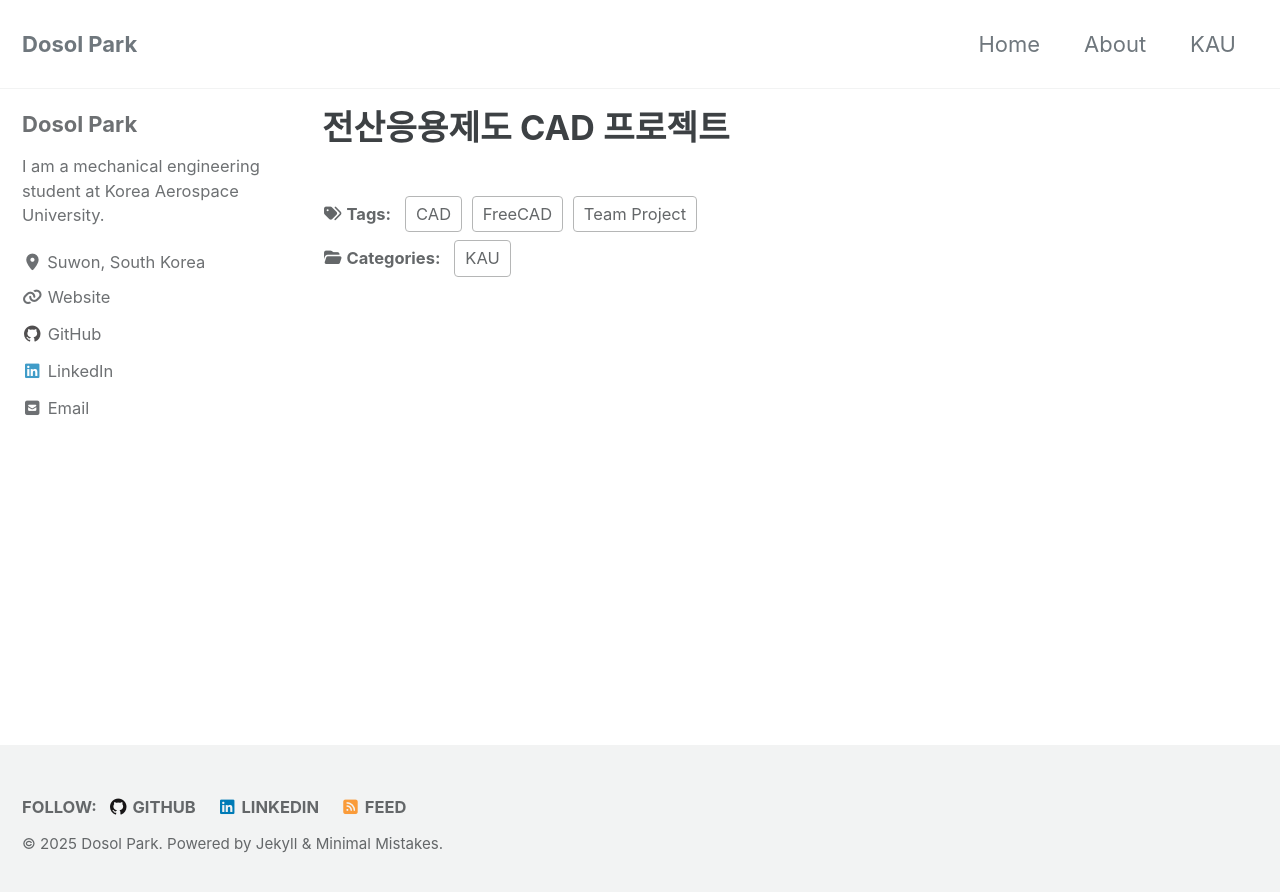
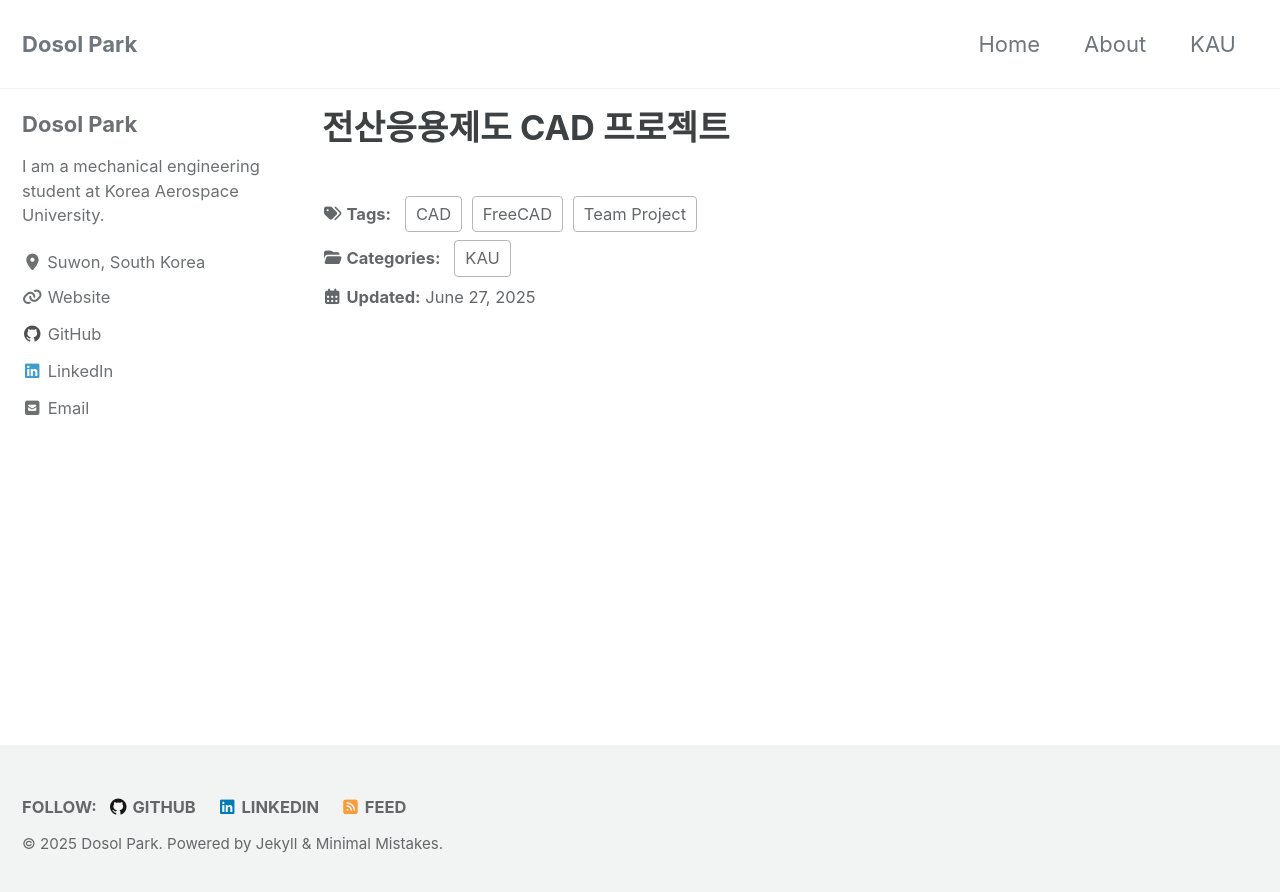
Before and after one commit to parkdosol/parkdosol.github.io, a Jekyll site: the page built from _pages/kau/2025-06-27-cad-project.md, in a window 1280 px wide. Shown: the top 892 px of the page. Built offline with Jekyll 4.4.1, drawn with Linux system fonts in a browser that asks for light colours; cached includes are drawn as plain includes.

Commit message:
rename cad-project.md

```diff
--- a/_pages/kau/cad-project.md
+++ b/_pages/kau/2025-06-27-cad-project.md
@@ -1,7 +1,7 @@
 ---
 layout: single
 title: "전산응용제도 CAD 프로젝트"
-permalink: /kau/cad-project/
+date: 2025-06-27
 categories:
   - KAU
 tags:
```
